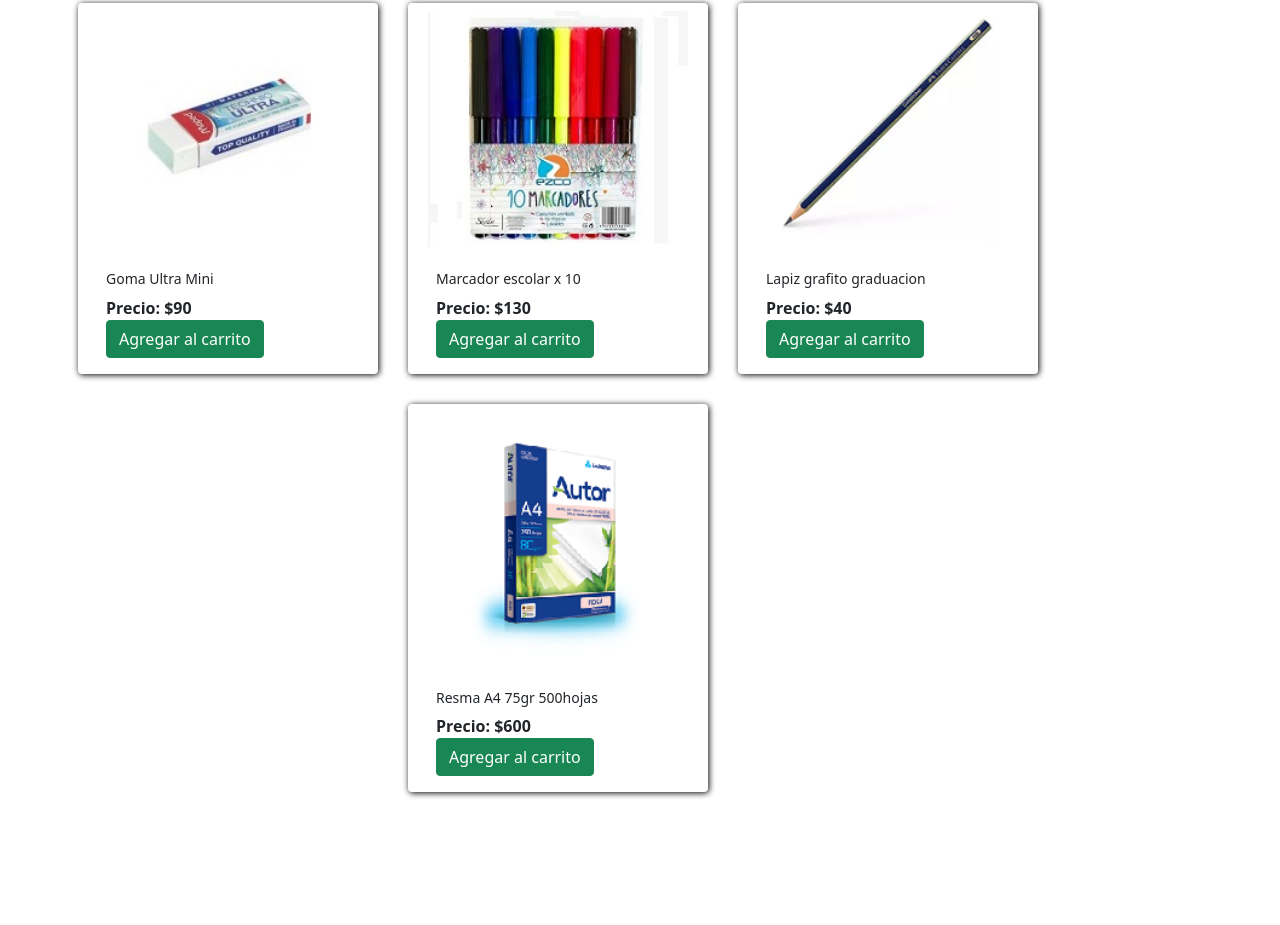
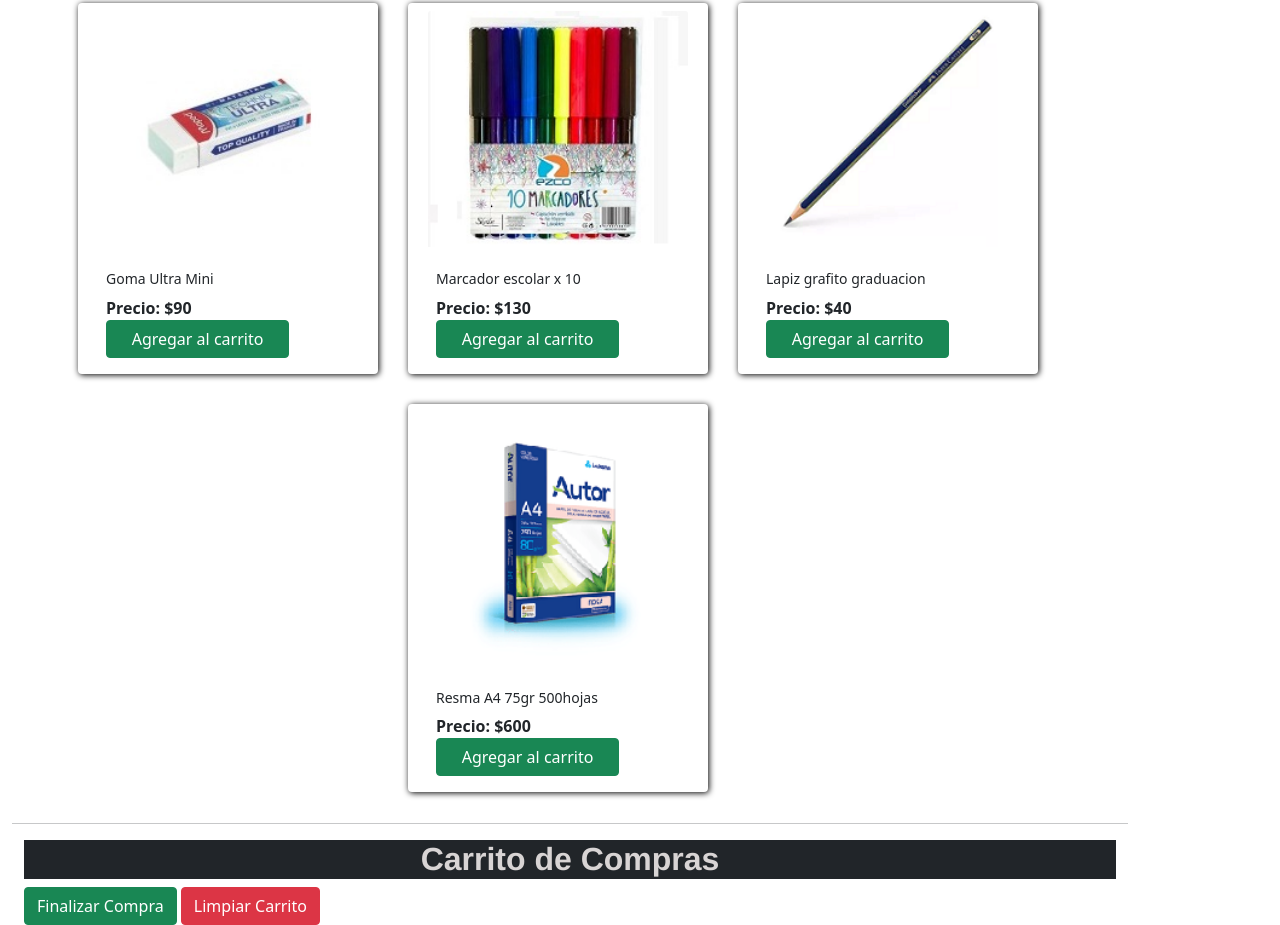
Before and after one commit to DRomero-86/ecommerce-JavaScript, a plain HTML site: page index.html in a window 1280 px wide. Shown: the part 910-1835 px from the top of the page. Before the commit the page ends 1717 px from the top, so only its background shows below. Drawn offline with nearby package versions, Linux system fonts and the light colour scheme; files whose address does not match are found by name.

Commit message:
Se creo la estructura del carrito y se le dio funcionalidad al boton agregar al carrito

```diff
--- a/index.html
+++ b/index.html
@@ -15,9 +15,20 @@
 <body>
 	<div class="container position-absolute max-width: 100%">
 		<div class="container containerTitle">
-			<h1 class="title">Productos</h1>
+			<h1 class="title">Todos los productos</h1>
 		</div>
 		<div id="articlesCards" class= "container row articlesCards d-flex flex-wrap">
+
+		</div><hr>
+
+		<div class="container">
+			<h2 class="title bg-dark">Carrito de Compras</h2>
+		</div>
+		<div class="container">
+			<button class="btn btn-success" id="terminarCompra">Finalizar Compra</button>
+			<button class="btn btn-danger" id="vaciarCarrito">Limpiar Carrito</button>
+		</div>
+		<div id="cartContainer" class= "container row cart d-flex flex-wrap">
 
 		</div>
 	</div>
--- a/pages/producto.js
+++ b/pages/producto.js
@@ -1,4 +1,6 @@
 let articlesList = [];
+let carrito = [];
+
 class Article{
     constructor(id,description,model,brand,price,stock,imgSource){
         this.id = id;
@@ -27,7 +29,7 @@ console.log(articlesList);
 
 const divCardsContainer = document.getElementById("articlesCards");
 
-const articlesShow = () => {
+const articlesShow = () => { //renderiza todos los productos
     articlesList.forEach(article => {
         const card = document.createElement("div");
         card.classList.add("col-sm-12","col-md-6","col-lg-4","cardsItem","rounded")
@@ -37,14 +39,30 @@ const articlesShow = () => {
                         </div>
                         <div class="cardsBody card-body">
                                 <h5 class="small cardsParagraph">${article.description}</h5>
-                                <div class="d-flex">
+                                <div class="d-flex justify-content-between">
                                     <b class=""> Precio: $${article.price} <b>
-                                    <button class="btn btn-success"> Agregar al carrito </button>
+                                    <button id="boton${article.id}" class="btn btn-success w-75"> Agregar al carrito </button>
                                 </div>
                         </div>`
 
                         divCardsContainer.appendChild(card);
-    });
+
+        const botonAgregar = document.getElementById(`boton${article.id}`);
+        botonAgregar.addEventListener("click", () => {
+            agregarAlCarrito(article.id)
+        })
+     })
+}
+
+const agregarAlCarrito = (id) =>{
+    const productoEnCarrito = carrito.find(el => el.id === id);
+    if(productoEnCarrito) {
+        productoEnCarrito.qty++
+    }else{
+        const productoAgregar = articlesList.find(el=>el.id ===id)
+        carrito.push(productoAgregar)
+        console.log(carrito);
+    }
 }
 
 articlesShow();
```
